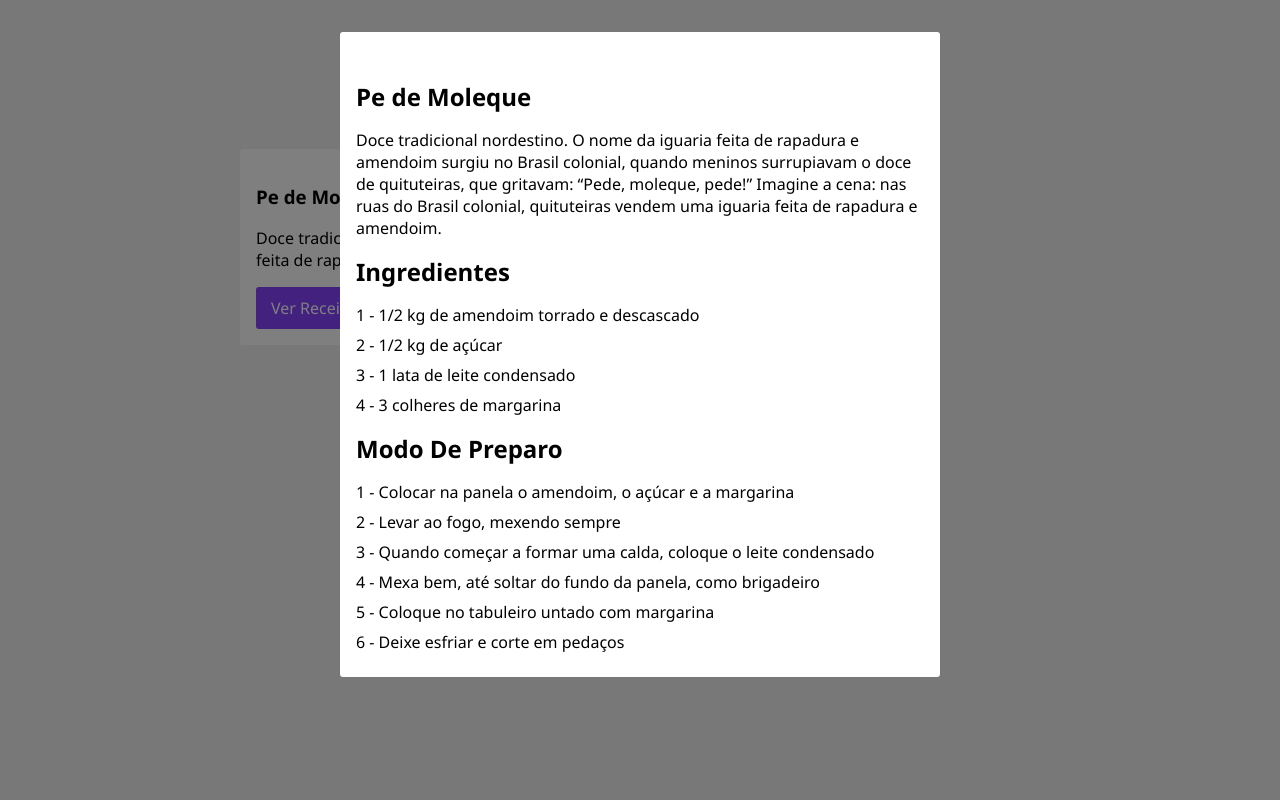
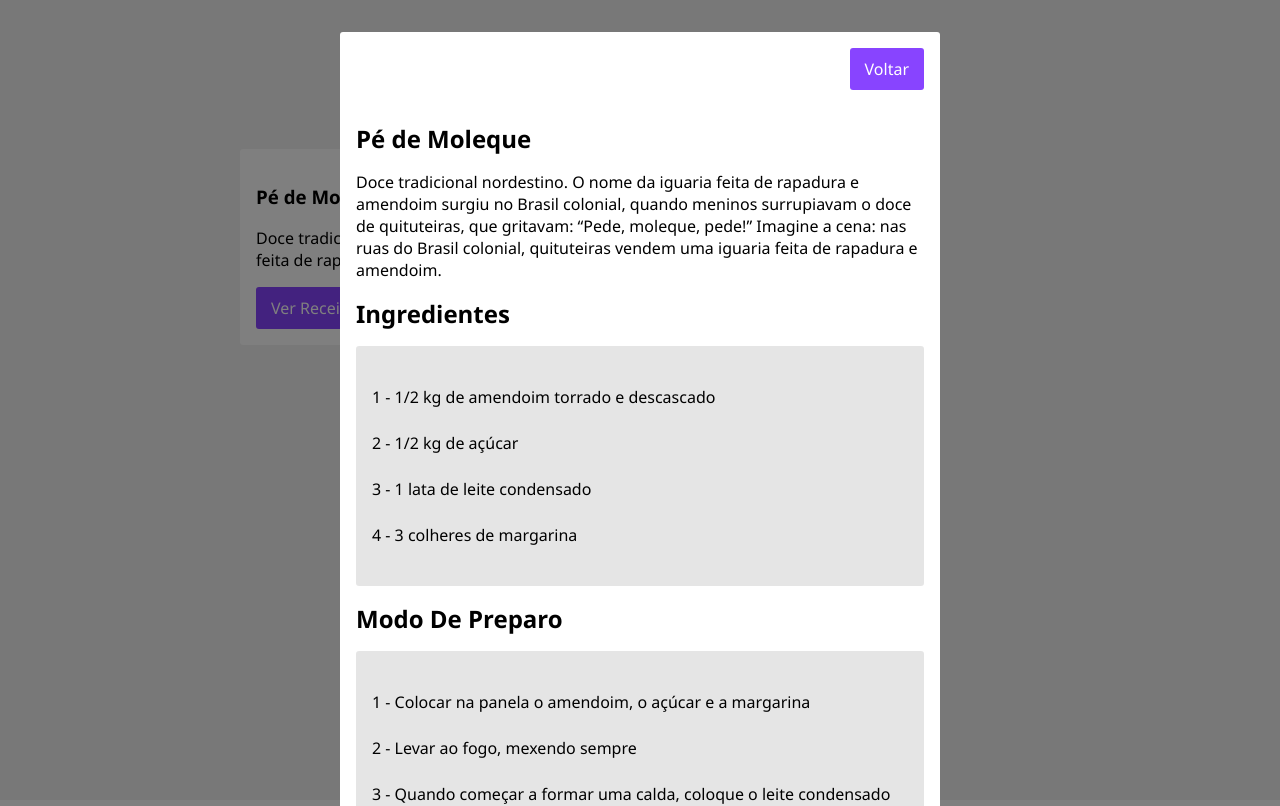
Before and after one commit to barbosadiego/recipe-app-vue, a Vue app: page /recipe/pe-de-moleque in a window 1280 px wide. Shown: the top 806 px of the page. Built offline with nearby package versions, Linux system fonts and the light colour scheme.

Commit message:
add update modal and recipe-page and app

```diff
--- a/src/App.vue
+++ b/src/App.vue
@@ -11,7 +11,7 @@
         <li v-for="(item, index) in $store.state.recipe" :key="index">
           <h3>{{item.title}}</h3>
           <p>{{shorten(item.description)}}</p>
-          <router-link :to="`/recipe/${item.slug}`" @click.native="viewRecipe = !viewRecipe">
+          <router-link :to="`/recipe/${item.slug}`" @click.native="viewRecipe = true">
             <button class="btn">ver receita</button>
           </router-link>
         </li>
@@ -19,7 +19,9 @@
       </ul>
     </div>
 
-    <router-view v-if="viewRecipe"></router-view>
+    <router-view v-if="viewRecipe">
+      <RecipePage />
+    </router-view>
 
     <section class="add-recipes" v-show="isActive">
 
@@ -75,9 +77,12 @@
 </template>
 
 <script>
-
+import RecipePage from '@/components/RecipePage.vue'
 export default {
   name: 'TheApp',
+  components:{
+    RecipePage,
+  },
   data(){
     return {
       isActive: false,
@@ -110,9 +115,19 @@ export default {
       }
     },
     addRecipe(){
-      this.newRecipe.slug = this.newRecipe.title.toLowerCase().replace(/\s/g, '-')
+      this.newRecipe.slug = this.newRecipe.title.normalize('NFD').replace(/[^a-zA-Z\s]/g, "").toLowerCase().replace(/\s/g, '-')
       this.$store.commit('ADD_RECIPE', this.newRecipe);
       this.isActive = false;
+      this.clearRecipe();
+    },
+    clearRecipe(){
+      this.newRecipe = {
+        title: '',
+        slug: '',
+        description: '',
+        ingredients: [],
+        methods: [],
+      }
     }
   },
   computed:{
@@ -141,6 +156,10 @@ body{
 
 ul{
   list-style: none;
+}
+
+a{
+  text-decoration: none;
 }
 
 .btn{
--- a/src/views/RecipePage.vue
+++ b/src/components/RecipePage.vue
@@ -1,12 +1,15 @@
 <template>
-  <section class="recipe-modal" @click="handleClick">
+  <section class="recipe-modal">
 
     <div class="recipe-info">
+      <router-link to="/" class="close">
+        <button class="btn">voltar</button>
+      </router-link>
 
       <h1>{{ recipe[0].title }}</h1>
       <p>{{ recipe[0].description }}</p>
 
-      <div>
+      <div class="ingredients" v-if="recipe[0].ingredients != ''">
         <h2>ingredientes</h2>
         <ul>
           <li v-for="(item, i) in recipe[0].ingredients" :key="i">
@@ -15,7 +18,7 @@
         </ul>
       </div>
 
-      <div>
+      <div class="methods" v-if="recipe[0].methods != ''">
         <h2>modo de preparo</h2>
         <ul>
           <li v-for="(item, i) in recipe[0].methods" :key="i">
@@ -41,10 +44,8 @@ export default {
     },
   },
   methods: {
-    handleClick({target, currentTarget}) {
-      console.log(target, currentTarget);
+
     },
-  },
 };
 </script>
 
@@ -57,20 +58,6 @@ export default {
   align-items: flex-start;
   justify-content: center;
 
-  .recipe-info{
-    padding: 1rem;
-    margin-top: 2rem;
-    border-radius: 3px;
-    max-width: 600px;
-    background-color: #fff;
-    box-shadow: 0 0 0 1000px rgba($color: #000000, $alpha: 0.5);
-    z-index: 10;
-    @media (max-width: 768px) {
-      top: 1rem;
-      max-width: 90%;
-    }
-  }
-
   h1 {
     margin-bottom: 1rem;
   }
@@ -81,7 +68,36 @@ export default {
   }
 
   li {
-    margin: 0.5rem 0;
+    margin: 1.5rem 0;
+    font-size: 1rem;
   }
+
+  .recipe-info{
+    padding: 1rem;
+    margin-top: 2rem;
+    border-radius: 3px;
+    width: 600px;
+    background-color: #fff;
+    box-shadow: 0 0 0 1000px rgba($color: #000000, $alpha: 0.5);
+    z-index: 10;
+    @media (max-width: 768px) {
+      top: 1rem;
+      max-width: 90%;
+    }
+
+    .close{
+      position: relative;
+      right: 0px;
+      display: flex;
+      justify-content: flex-end;
+    }
+
+    .ingredients ul, .methods ul{
+      background-color: rgba($color: #000, $alpha: .1);
+      padding: 1rem;
+      border-radius: 3px;
+    }
+  }
+
 }
 </style>
--- a/src/router/index.js
+++ b/src/router/index.js
@@ -1,7 +1,7 @@
 import Vue from 'vue'
 import VueRouter from 'vue-router'
 
-import RecipePage from '@/views/RecipePage.vue'
+import RecipePage from '@/components/RecipePage.vue'
 
 Vue.use(VueRouter)
 
--- a/src/store/index.js
+++ b/src/store/index.js
@@ -7,7 +7,7 @@ export default new Vuex.Store({
   state: {
     recipe:[
       {
-        title: 'Pe de Moleque',
+        title: 'Pé de Moleque',
         slug: 'pe-de-moleque',
         description: 'Doce tradicional nordestino. O nome da iguaria feita de rapadura e amendoim surgiu no Brasil colonial, quando meninos surrupiavam o doce de quituteiras, que gritavam: “Pede, moleque, pede!” Imagine a cena: nas ruas do Brasil colonial, quituteiras vendem uma iguaria feita de rapadura e amendoim.',
         ingredients: ['1/2 kg de amendoim torrado e descascado', '1/2 kg de açúcar', '1 lata de leite condensado', '3 colheres de margarina'],
```
